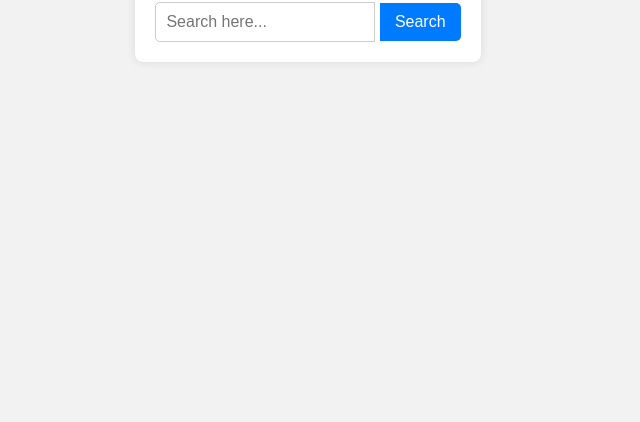
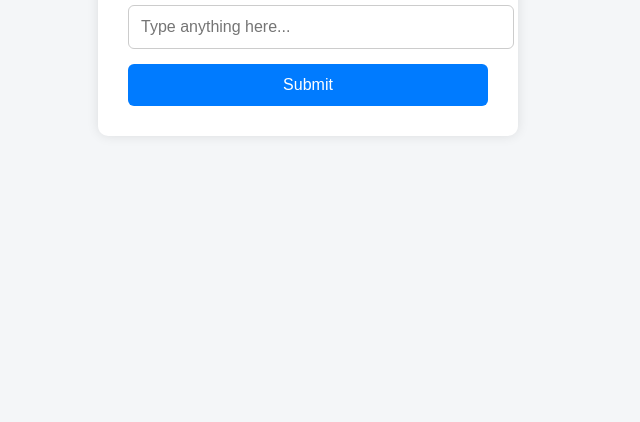
Before and after one commit to jael1124/anish, a plain HTML site: page index.html in a window 1280 px wide. Shown: the part 378-800 px from the top of the page, without its empty margins (332-972 px from the left). Drawn offline with Linux system fonts and the light colour scheme.

Commit message:
Update index.html

```diff
--- a/index.html
+++ b/index.html
@@ -2,11 +2,11 @@
 <html lang="en">
 <head>
     <meta charset="UTF-8">
-    <title>Search Box</title>
+    <title>Input Search Box</title>
     <style>
         body {
             font-family: Arial, sans-serif;
-            background: #f2f2f2;
+            background: #f4f6f8;
             display: flex;
             justify-content: center;
             align-items: center;
@@ -14,30 +14,37 @@
             margin: 0;
         }
 
-        .search-box {
+        .search-container {
             background: #ffffff;
-            padding: 20px;
-            border-radius: 8px;
-            box-shadow: 0 0 10px rgba(0,0,0,0.1);
+            padding: 30px;
+            border-radius: 10px;
+            box-shadow: 0 0 12px rgba(0,0,0,0.1);
+            width: 360px;
+            text-align: center;
         }
 
-        input[type="search"] {
-            padding: 10px;
-            width: 220px;
+        h2 {
+            margin-bottom: 20px;
+        }
+
+        input[type="text"] {
+            width: 100%;
+            padding: 12px;
             font-size: 16px;
+            border-radius: 6px;
             border: 1px solid #ccc;
-            border-radius: 5px 0 0 5px;
-            outline: none;
+            margin-bottom: 15px;
         }
 
         button {
-            padding: 10px 15px;
+            width: 100%;
+            padding: 12px;
             font-size: 16px;
             border: none;
             background: #007bff;
             color: white;
+            border-radius: 6px;
             cursor: pointer;
-            border-radius: 0 5px 5px 0;
         }
 
         button:hover {
@@ -47,10 +54,18 @@
 </head>
 <body>
 
-<div class="search-box">
-    <form action="#" method="GET">
-        <input type="search" name="q" placeholder="Search here..." required>
-        <button type="submit">Search</button>
+<div class="search-container">
+    <h2>🔍 Input Search Box</h2>
+
+    <!-- Formspree Integration -->
+    <form action="https://formspree.io/f/myzrayzj" method="POST">
+        <input
+            type="text"
+            name="search_text"
+            placeholder="Type anything here..."
+            required
+        >
+        <button type="submit">Submit</button>
     </form>
 </div>
 
```
